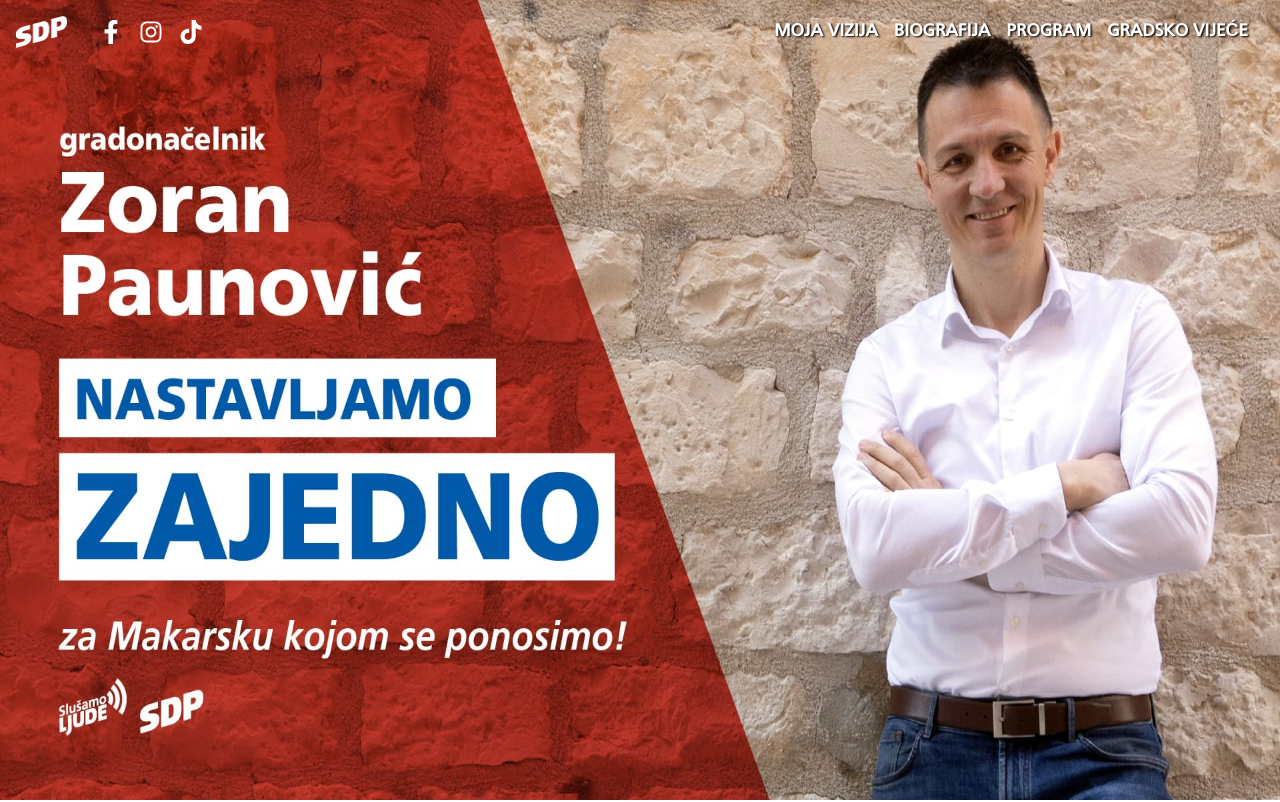
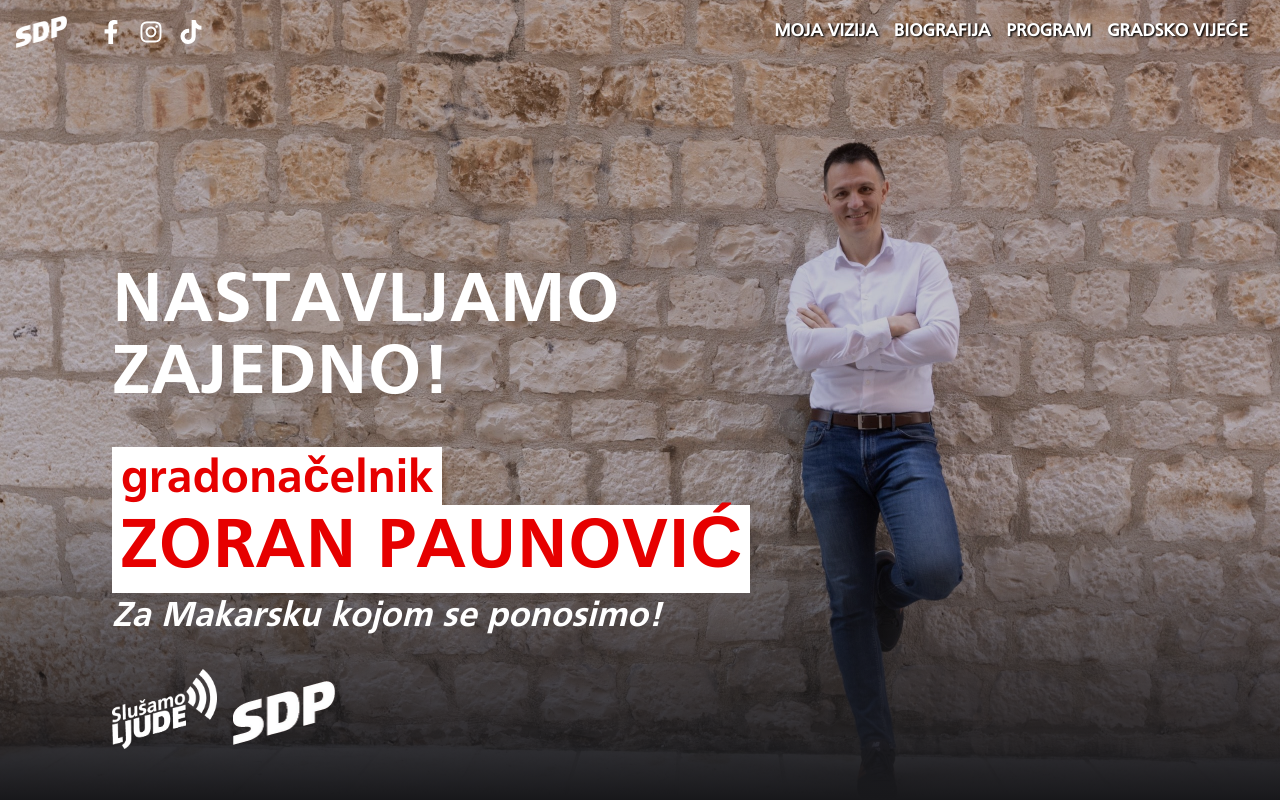
Before and after one commit to MartinDulic/ZoranPaunovicWebsite, a React (Vite) app: page /#/ in a window 1280 px wide. Shown: the top 802 px of the page. Built offline with nearby package versions, Linux system fonts and the light colour scheme.

Commit message:
Added council list section

```diff
--- a/src/data/council.js
+++ b/src/data/council.js
@@ -1,4 +1,5 @@
 import AntoniaRadicBrkan from "../assets/images/vijece/D00A3609.webp"
+import AntonijaNova from "../assets/images/vijece/AntonijaNova.webp"
 import GordanaMuhtic from "../assets/images/vijece/D00A3618.webp"
 import FraneFilipeti from "../assets/images/vijece/D00A3545.webp"
 import TinaMedurecan from "../assets/images/vijece/D00A3593.webp"
@@ -23,10 +24,10 @@ export const council = [
   },
   {
     name: "Antonia Radić Brkan",
-    title: "MBA, poduzetnica",
-    image: AntoniaRadicBrkan,
+    title: "poduzetnica, magistra turističke komunikologije i poslovnog upravljanja (Executive MBA), nestranačka kandidatkinja",
+    image: AntonijaNova,
     text: [
-      "Aktualna zamjenica gradonačelnika, rođena je 10. listopada 1977. u Splitu. Diplomirala je turističku komunikologiju na Sveučilištu u Zadru, a dodatno se usavršila kroz Executive MBA program u Zagrebu. Više od 18 godina bila je suvlasnica i direktorica agencije u području turizma, marketinga i razvoja destinacija, gdje je vodila projekte koji su osvajali nagrade i ostavljali stvaran trag.",
+      "Aktualna zamjenica gradonačelnika, rođena je 10. listopada 1977. u Splitu. Diplomirala je turističku komunikologiju na Sveučilištu u Zadru, a dodatno se usavršavala na poslijediplomskom studiju menadžmenta te stekla međunarodnu titulu Executive MBA. Više od 18 godina bila je suvlasnica i direktorica agencije u području turizma, marketinga i razvoja destinacija, gdje je vodila projekte koji su osvajali nagrade i ostavljali stvaran trag.",
       "Svoja prva profesionalna iskustva stjecala je kroz suradnju s Hrvatskom turističkom zajednicom, a kasnije i kao potpredsjednica Odbora za turizam Američke gospodarske komore. Dugi niz godina znanje je prenosila i studentima kao predavačica. ",
       "U gradskoj upravi svakodnevno radi na projektima koji povezuju lokalnu zajednicu, poduzetništvo i kulturu, osluškuje potrebe mladih i stvara prostor za njihovo aktivno sudjelovanje i razvoj.",
       "Projektima poput “Lokale u kale” vraća se život u staru gradsku jezgru, a mladi se uključuju kroz poduzetničke, kreativne i društvene inicijative.",
--- a/src/sections/index/Hero.jsx
+++ b/src/sections/index/Hero.jsx
@@ -34,28 +34,28 @@ const HeroSection = () => {
       <img
         src={HeroImageMobile}
         alt="Hero Image"
-        className="absolute inset-0 h-full w-full object-cover object-[62%]  xl:hidden"
+        className="absolute inset-0 h-full w-full object-cover object-[62%] "
         loading="eager"
         fetchpriority="high"
         decoding="async"
       />
-      <img
+      {/* <img
         src={HeroImageDesktop}
         alt="Hero Image"
         className='absolute inset-0 h-full w-full object-fill hidden xl:block '
         loading="eager"
         fetchpriority="high"
         decoding="async"
-      />
+      /> */}
 
-      <div className='absolute inset-0 bg-black bg-opacity-20 xl:hidden'></div>
-      <div className="absolute inset-0 bg-gradient-to-b from-transparent from-60% to-zinc-900 xl:hidden"></div>
+      <div className='absolute inset-0 bg-black bg-opacity-20 '></div>
+      <div className="absolute inset-0 bg-gradient-to-b from-transparent from-60% to-zinc-900"></div>
 
-      <div className='font-frutigerBold absolute top-1/3 ml-8 xl:hidden'>
+      <div className='font-frutigerBold absolute top-1/3 ml-8 lg:left-12 xl:left-20 '>
         {/* Title */}
         <div
           ref={titleRef}
-          className={`text-3xl sm:text-5xl font-bold text-white w-20 pb-8 transition-all duration-1000 ease-out ${
+          className={`text-3xl sm:text-5xl lg:text-6xl xl:text-7xl font-bold text-white w-20 pb-8 transition-all duration-1000 ease-out ${
             titleInView
               ? 'opacity-100 '
               : 'opacity-0 '
@@ -73,11 +73,11 @@ const HeroSection = () => {
               : 'opacity-0 '
           }`}
         >
-          <div className="bg-white border border-white text-primary p-2 pb-0 text-xl sm:text-2xl w-fit ">
+          <div className="bg-white border border-white text-primary p-2 pb-0 text-xl sm:text-2xl lg:text-4xl xl:text-5xl w-fit ">
             gradonačelnik
           </div>
 
-          <div className="bg-white text-primary border-white text-3xl sm:text-5xl p-2 w-fit">
+          <div className="bg-white text-primary border-white text-3xl sm:text-5xl lg:text-6xl xl:text-7xl p-2 w-fit">
             ZORAN PAUNOVIĆ
           </div>
         </div>
@@ -85,7 +85,7 @@ const HeroSection = () => {
         {/* Subtitle 2 */}
         <div
           ref={subtitleRef}
-          className={`text-white text-xl sm:text-2xl mt-2 font-bold italic transition-all duration-1000 ease-out ${
+          className={`text-white text-xl sm:text-2xl lg:text-3xl xl:text-4xl mt-2 font-bold italic transition-all duration-1000 ease-out ${
             subtitleInView
               ? 'opacity-100 '
               : 'opacity-0 '
--- a/src/sections/index/Program.jsx
+++ b/src/sections/index/Program.jsx
@@ -1,6 +1,7 @@
 import React from 'react'
 import Title from '../../componenets/Title'
 import ZelenaTim from '../../assets/images/Zelena_tim.jpg'
+import Duo from '../../assets/images/Duo.webp'
 import ProgramItem from '../../componenets/ProgramItem'
 import { projects } from '../../data/programPoints'
 import { useInView } from 'react-intersection-observer';
@@ -27,7 +28,7 @@ const Program = () => {
       <div className='lg:flex items-center justify-center lg:mx-20 lg:mt-20 xl:mx-28 xl:mt-28 '>
         <div className='lg:w-[80vw] xl:w-[60vw] relative'>
           <img
-            src={ZelenaTim}
+            src={Duo}
             alt="Team"
             className='w-full h-full object-cover object-top lg:shadow-xl'
           />
--- a/vite.config.js
+++ b/vite.config.js
@@ -5,5 +5,4 @@ import react from '@vitejs/plugin-react'
 // https://vite.dev/config/
 export default defineConfig({
   plugins: [react()],
-  base: "/ZoranPaunovicWebsite"
 })
```
Also changed, not shown: src/assets/images/Duo.webp (added), src/assets/images/vijece/AntonijaNova.webp (added).
